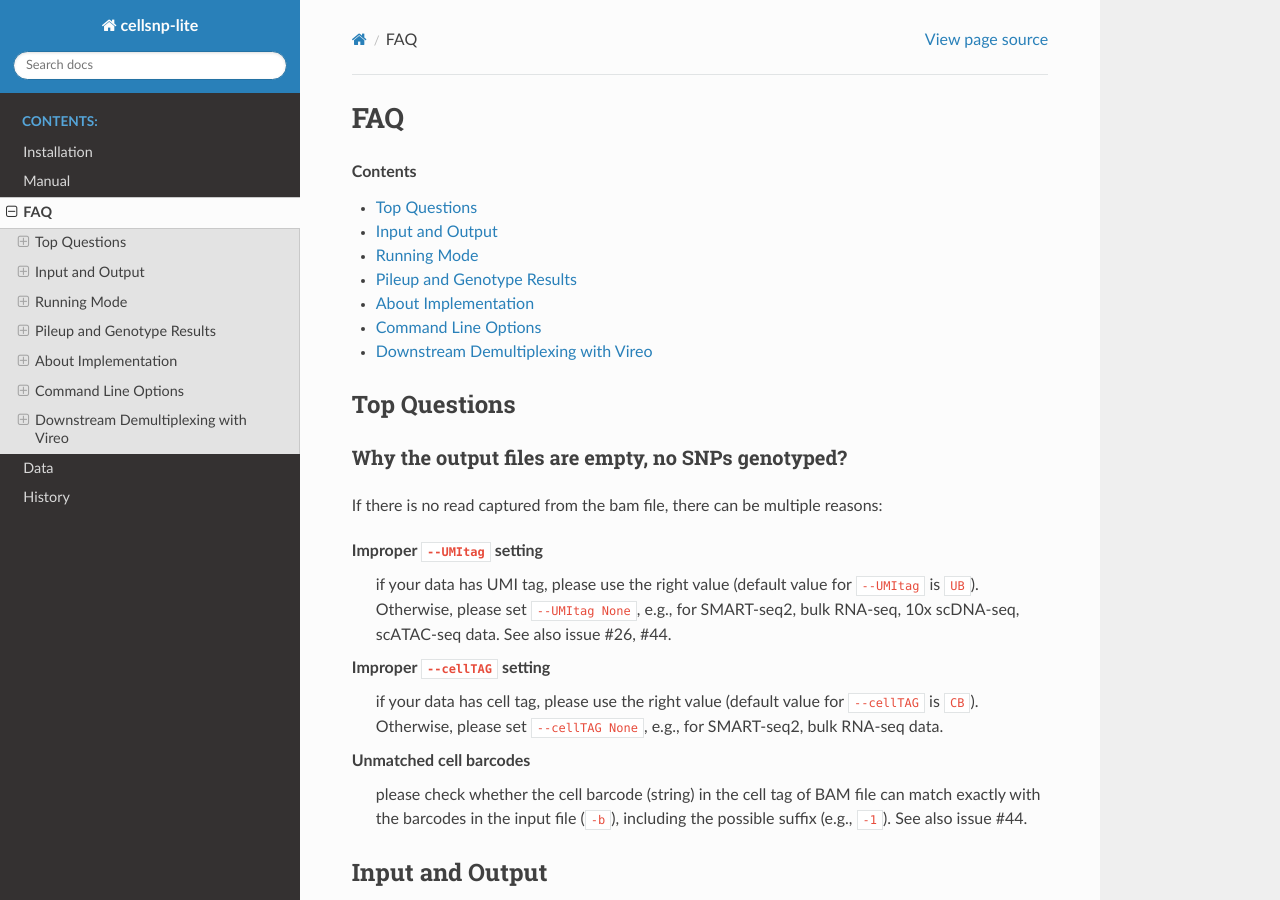
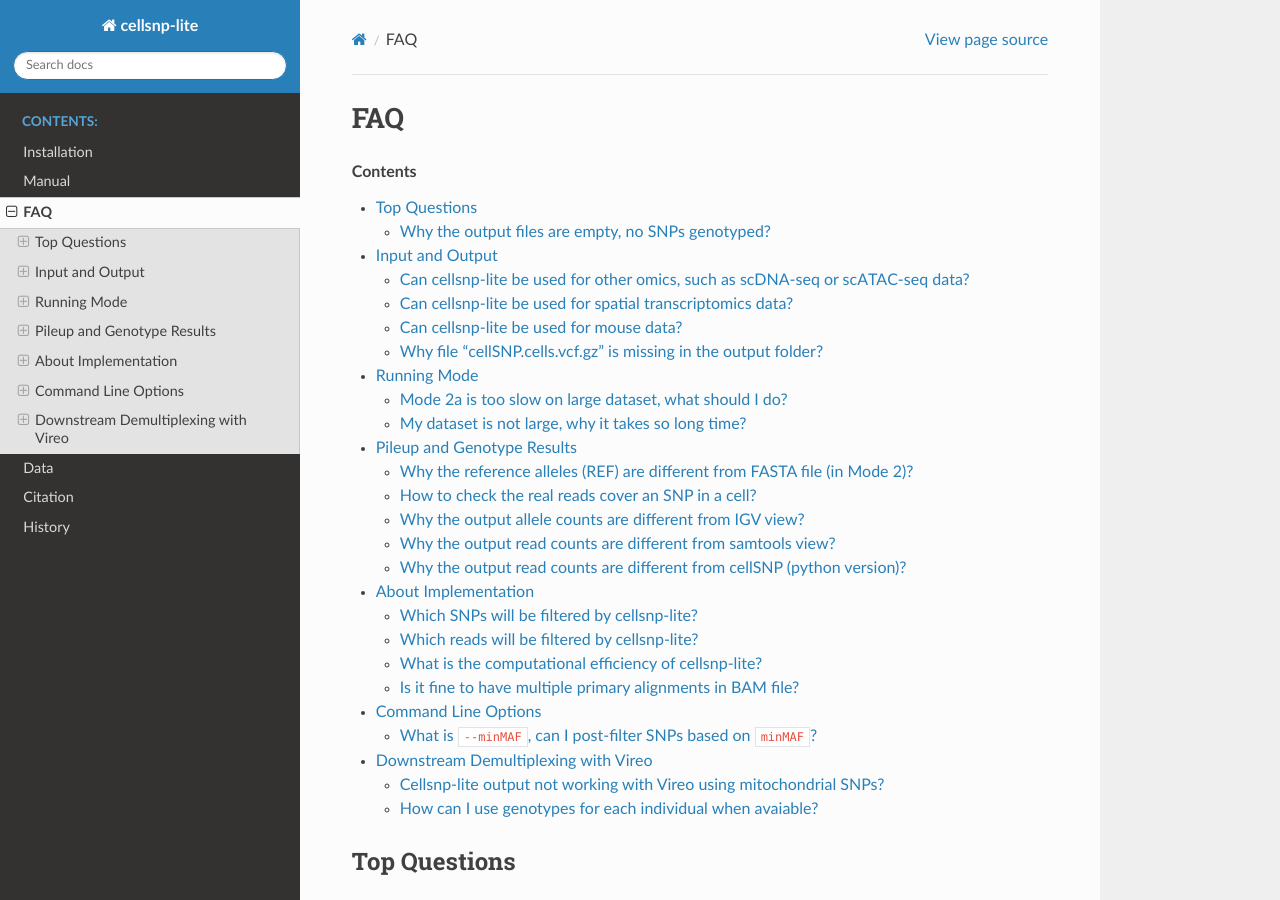
Before and after one commit to single-cell-genetics/cellsnp-lite, a Sphinx documentation site: the page built from docs/main/FAQ.rst, in a window 1280 px wide and 900 px high. Built offline with Sphinx 7.4.7 and the Read the Docs theme 2.0.0, drawn with Linux system fonts in a browser that asks for light colours.

Commit message:
manual: minor

```diff
--- a/docs/main/FAQ.rst
+++ b/docs/main/FAQ.rst
@@ -13,7 +13,7 @@
 ===
 
 .. contents:: Contents
-   :depth: 1
+   :depth: 2
    :local:
 
 
--- a/docs/main/citation.rst
+++ b/docs/main/citation.rst
@@ -3,6 +3,8 @@
    ========
 
 
+Citation
+--------
 Xianjie Huang, Yuanhua Huang, Cellsnp-lite: an efficient tool for genotyping
 single cells,
 Bioinformatics, Volume 37, Issue 23, December 2021, Pages 4569–4571,
```
